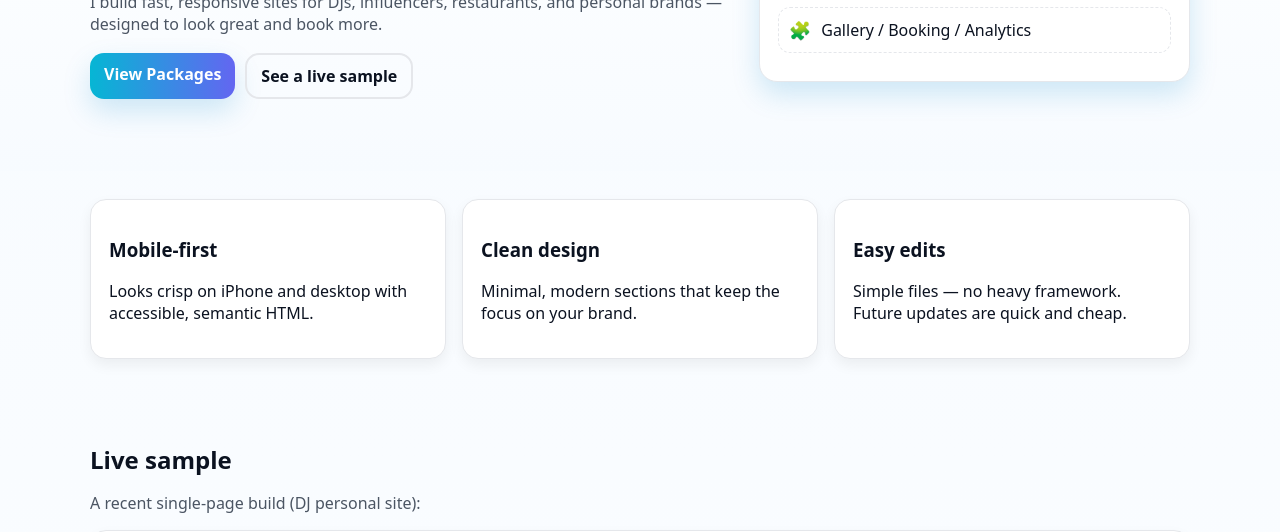
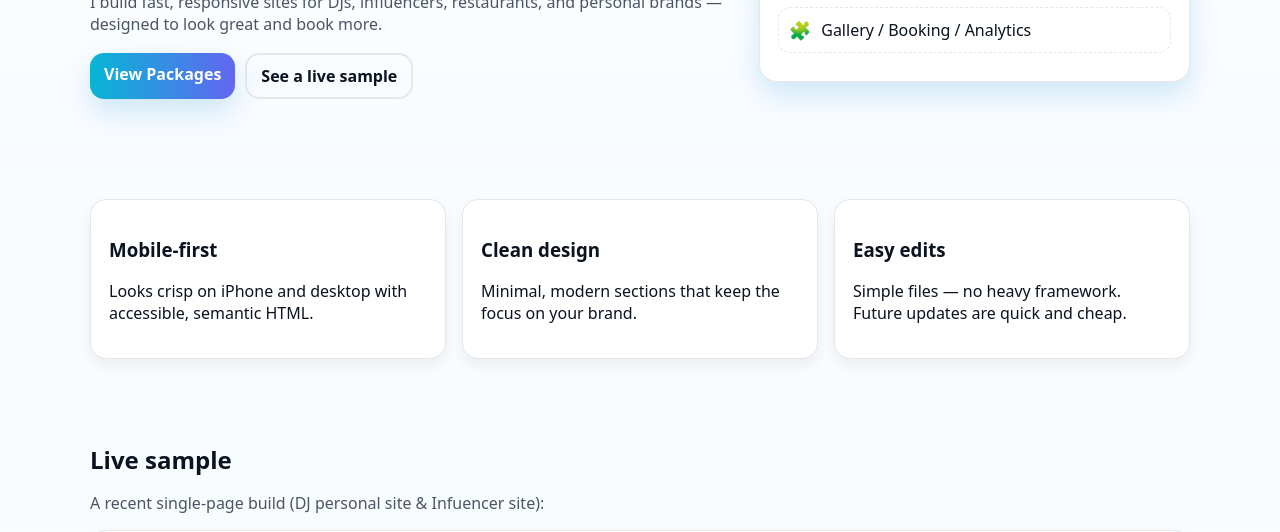
Before and after one commit to webplugpao/TheVibeStudio, a plain HTML site: page index.html in a window 1280 px wide. Shown: the part 261-793 px from the top of the page. Drawn offline with Linux system fonts and the light colour scheme.

Commit message:
chore: update project description text on portfolio site

```diff
--- a/index.html
+++ b/index.html
@@ -62,7 +62,7 @@
     <section id="work" class="section">
       <div class="container">
         <h2>Live sample</h2>
-        <p class="muted">A recent single-page build (DJ personal site):</p>
+        <p class="muted">A recent single-page build (DJ personal site & Infuencer site):</p>
         <div class="sample">
           <div>
             <h3>DJ Landing Page</h3>
```
